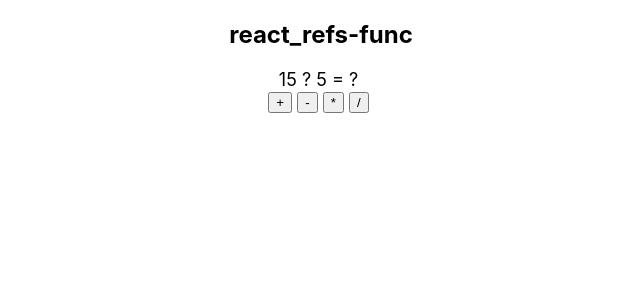
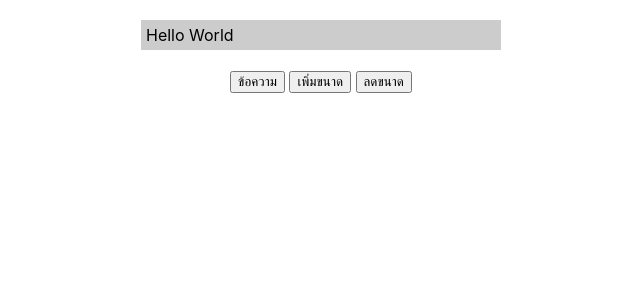
Before and after one commit to SakkarinTemaiyanan/app1, a React (Create React App) app: page / in a window 1280 px wide. Shown: the top 300 px of the page, without its empty margins (319-959 px from the left). Built offline with nearby package versions, Linux system fonts and the light colour scheme.

Commit message:
StateFunc
StateFunc

```diff
--- a/src/App.js
+++ b/src/App.js
@@ -1,15 +1,8 @@
 import React from 'react'
-import Button  from './class-components'
-import { Calculator2 } from './calculator'
-import { EventData2 } from './event-data'
-import  RefsFunc   from './refs-func'
+import MessageBox from './state-func'
 
 export default function App() {
   return(
-  <>
-    <h2><center>react_refs-func</center></h2>
-    <RefsFunc/>
-  </>
-
+    <MessageBox/>
   )
 }
--- /dev/null
+++ b/src/state-func.js
@@ -0,0 +1,35 @@
+import React,{ useState } from "react";
+
+export default function MessageBox() {
+    let [text,setText] = useState('Hello World')
+    let [size,setSize] = React.useState(16)
+
+    const onClickSetText = () => {
+        let t = prompt('กำหนดข้อความ')
+        if (t) {
+            setText(t)
+        }
+    }
+
+    const onClickZoomIn = () => {
+        let newSize = size + 1
+        setSize(newSize)
+    }
+
+    let msgboxSyle = {
+        display: 'inline-block',
+        width: 350,
+        fontSize: size,
+        backgroundColor: '#ccc',
+        padding: 5,
+        textAlign: 'left'
+    }
+    return(
+        <div style={{textAlign: 'center', marginTop: 20}}>
+            <div style={msgboxSyle}>{text}</div><br/><br/>
+            <button onClick={onClickSetText}>ข้อความ</button>&nbsp;
+            <button onClick={onClickZoomIn}>เพิ่มขนาด</button>&nbsp;
+            <button onClick={() => setSize(size - 1)}>ลดขนาด</button>
+        </div>
+    )
+}
```
